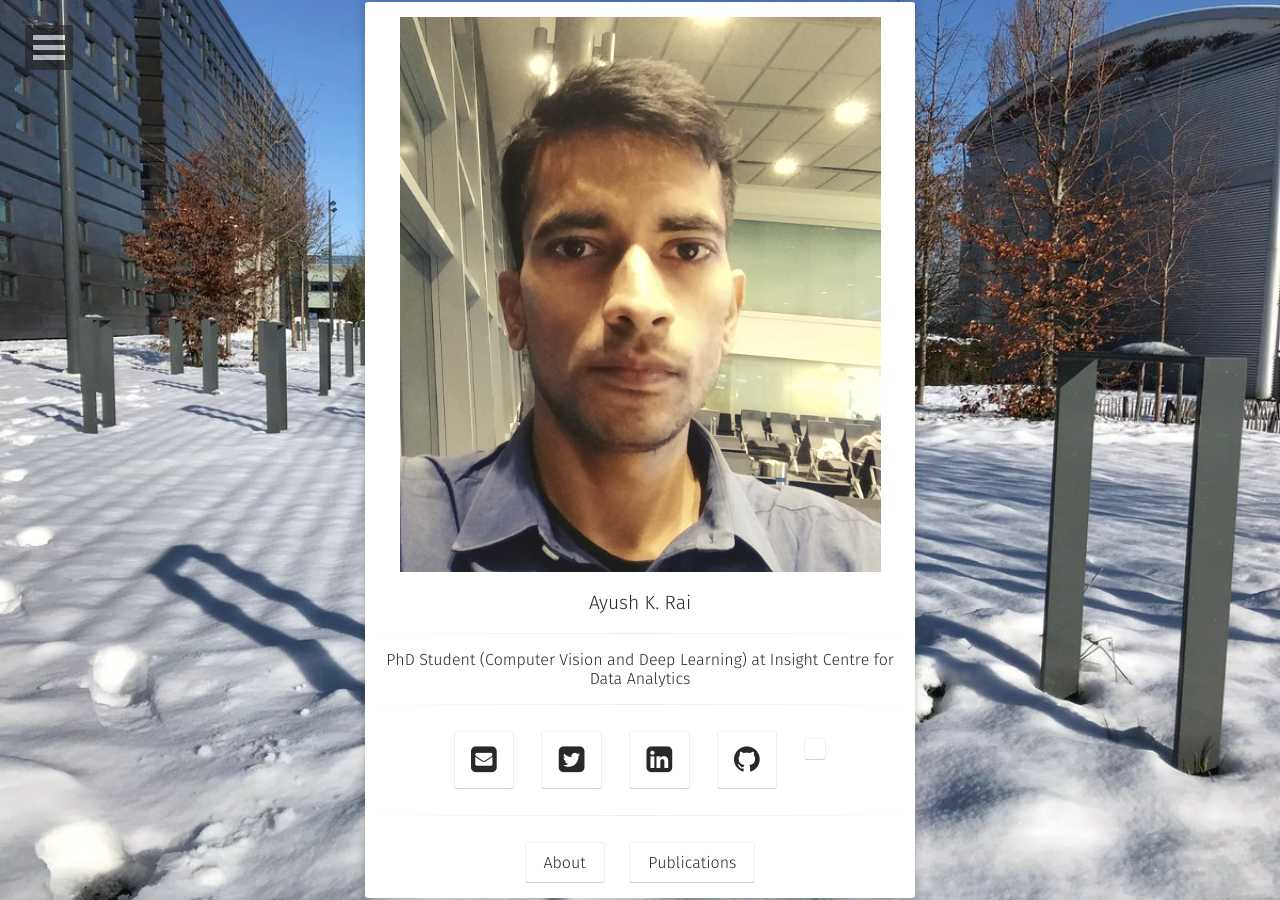
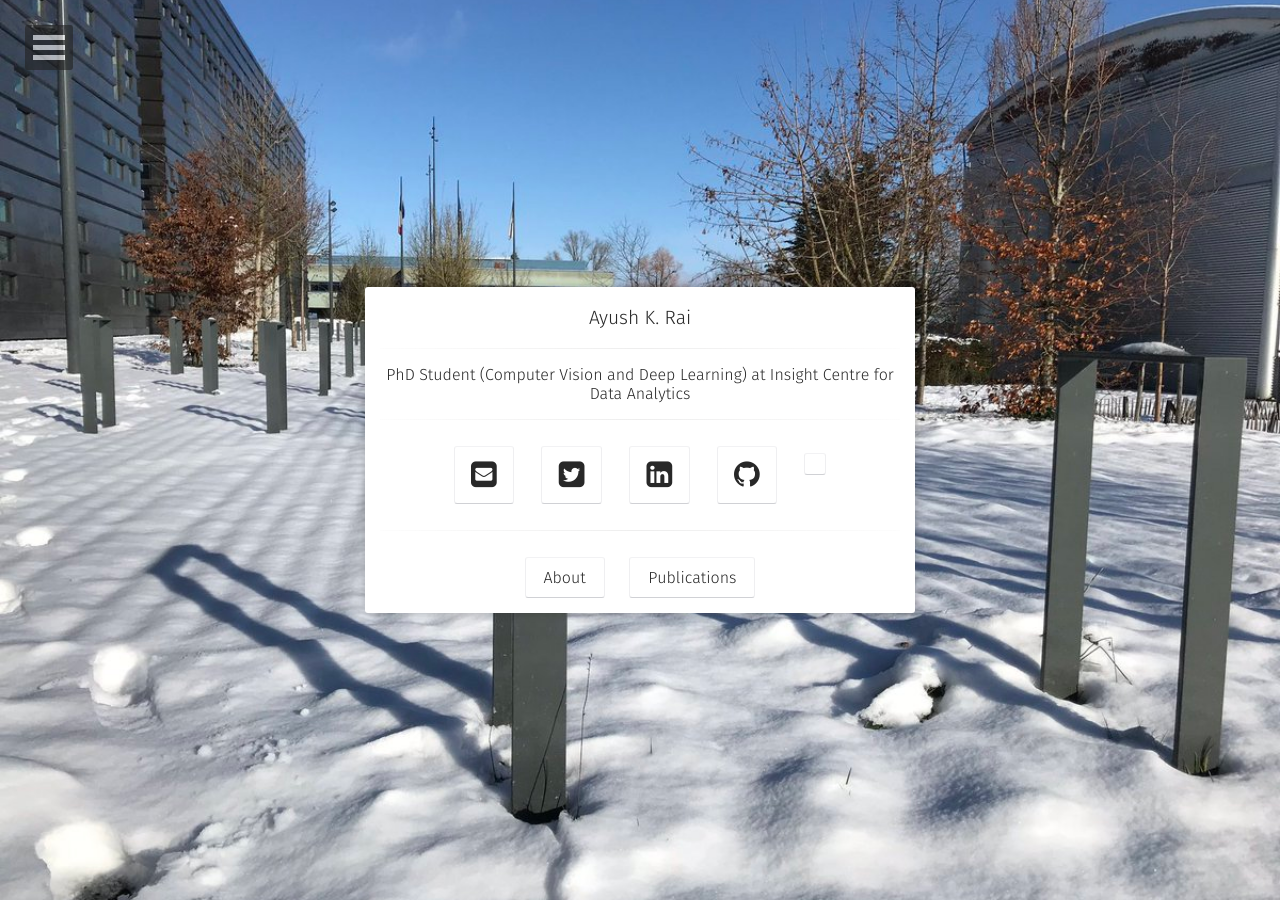
Before and after one commit to rayush7/rayush7.github.io, a Jekyll site: the page built from index.html, in a window 1280 px wide. Built offline with Jekyll 4.4.1, drawn with Linux system fonts in a browser that asks for light colours; some web fonts are replaced; a style sheet for code colours, icons or effects is not loaded.

Commit message:
updated home.html

```diff
--- a/_layouts/home.html
+++ b/_layouts/home.html
@@ -18,7 +18,6 @@
             <div class="row">
                     <a href="{{ site.url }}">
                        <!-- <img src="{{ site.logo }}" class="img-circle zoombtn animated rotateIn">  -->
-                       <img src="{{ site.logo }}">
                     </a>
                     <h3 class="title">
                         <a class="zoombtn" href="{{ site.url }}">
```
